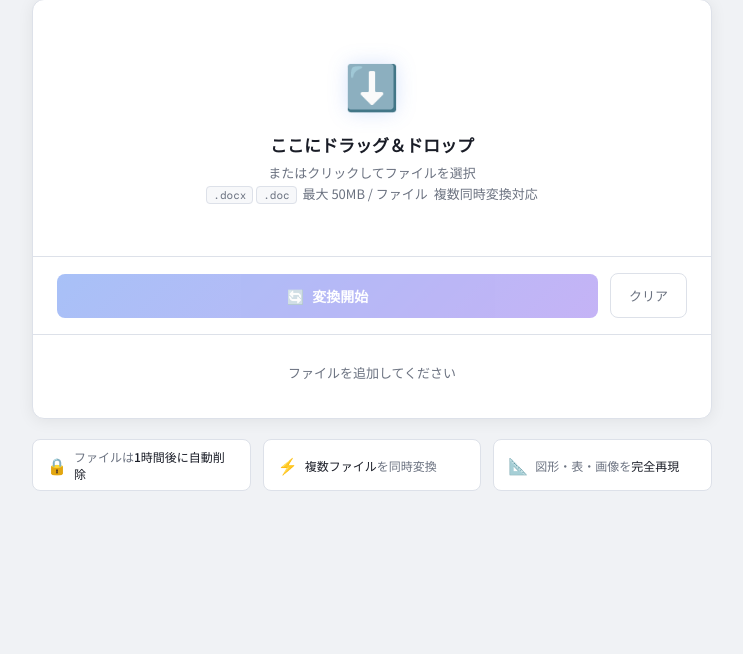
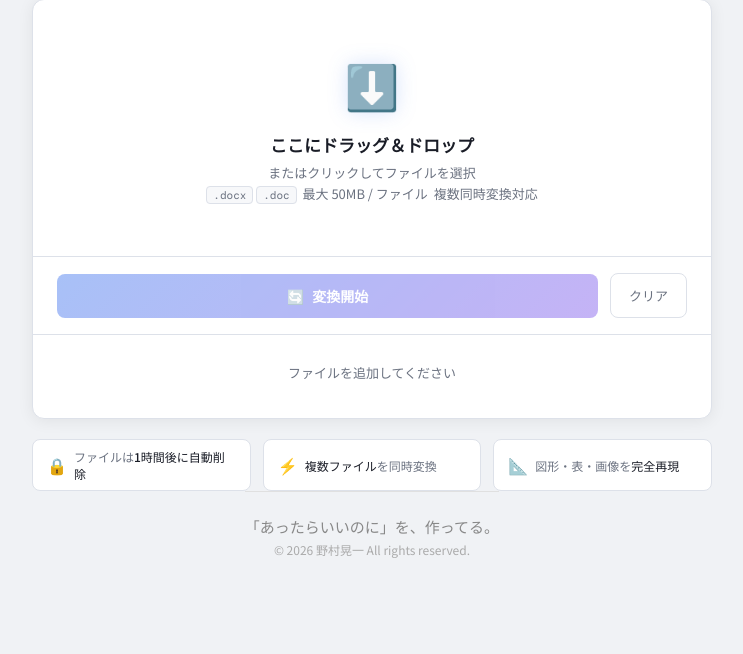
Before and after one commit to Kou-no1/docx2pdf, a Flask app: page / in a window 1280 px wide. Shown: the part 246-900 px from the top of the page, without its empty margins (268-1011 px from the left). Before the commit the page ends 737 px from the top, so only its background shows below. Run offline with Flask 3, Linux system fonts and the light colour scheme.

Commit message:
Update index.html

```diff
--- a/templates/index.html
+++ b/templates/index.html
@@ -572,4 +572,5 @@
   }
 </script>
 </body>
+  <footer style="border-top: 0.5px solid #e0e0e0; padding: 1.5rem 0 1rem; text-align: center;"> <p style="font-size: 15px; color: #888; margin: 0 0 4px;">「あったらいいのに」を、作ってる。</p> <p style="font-size: 12px; color: #aaa; margin: 0;">© 2026 野村晃一 All rights reserved.</p> </footer>
 </html>
```
